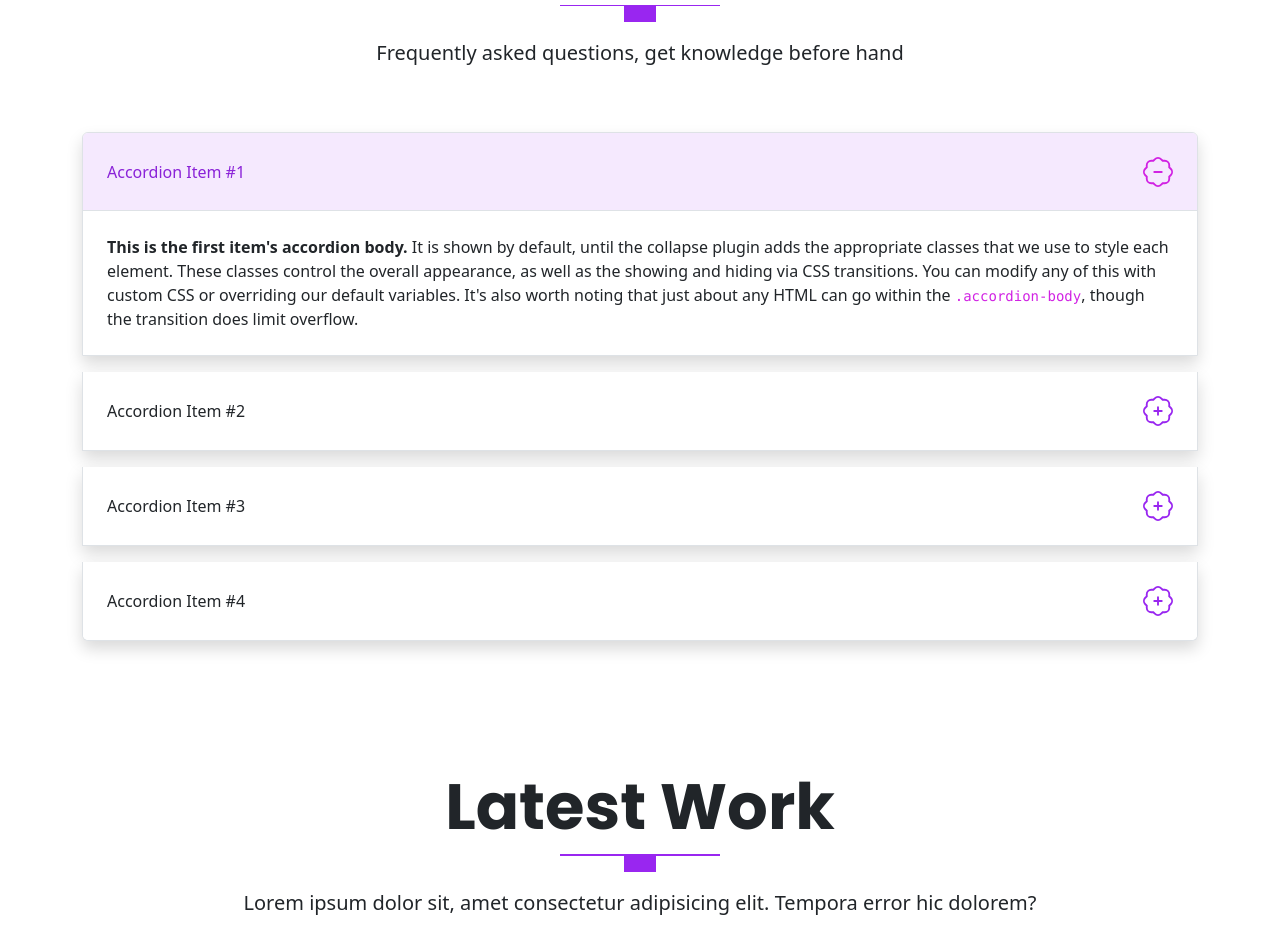
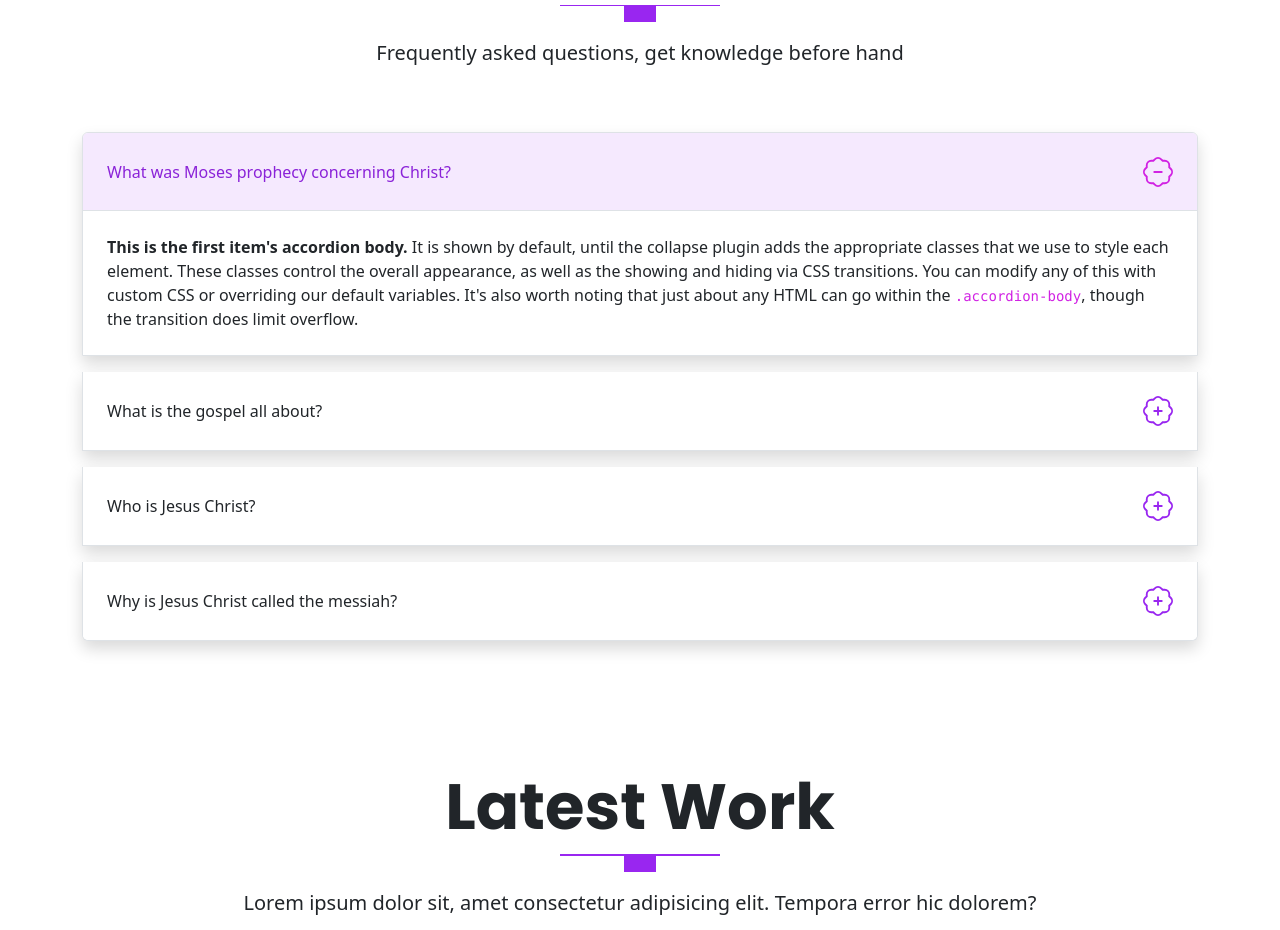
Before and after one commit to abojegabriel22/bootstrap-v5, a website: page index.html in a window 1280 px wide. Shown: the part 4446-5376 px from the top of the page. Drawn offline with Linux system fonts and the light colour scheme.

Commit message:
correction to video

```diff
--- a/index.html
+++ b/index.html
@@ -7,7 +7,7 @@
     <link rel="stylesheet" href="assets/css/style.css">
     <link rel="stylesheet" href="assets/css/fontawesome.css">
     <link rel="preconnect" href="https://fonts.gstatic.com" crossorigin>
-    <link rel="stylesheet" href="/assets/vendors/css/glightbox.min.css">
+    <link rel="stylesheet" href="assets/vendors/css/glightbox.min.css">
 <link href="https://fonts.googleapis.com/css2?family=Poppins:wght@400;500;600;700;800;900&display=swap" rel="stylesheet">
     <title>Learning bootstrap v5 with sass</title>
 </head>
@@ -73,7 +73,7 @@
             <div class="col-md-6 intros text-end">
               <div class="video-box">
                 <img src="images/arts/Coding _Monochromatic.png" alt="video illustrations" class="img-fluid">
-                <a href="https://www.youtube.com/watch?v=bXpFY-PoG_g&t=209s" class="glightbox">
+                <a href="#" class="glightbox">
                  <span>
                   <i class="fas fa-play-circle"></i>
                  </span>
@@ -401,7 +401,7 @@
                 <div class="accordion-item shadow mb-3">
                   <h2 class="accordion-header" id="headingOne">
                     <button class="accordion-button" type="button" data-bs-toggle="collapse" data-bs-target="#collapseOne" aria-expanded="true" aria-controls="collapseOne">
-                      Accordion Item #1
+                      What was Moses prophecy concerning Christ?
                     </button>
                   </h2>
                   <div id="collapseOne" class="accordion-collapse collapse show" aria-labelledby="headingOne" data-bs-parent="#accordionExample">
@@ -414,7 +414,7 @@
                 <div class="accordion-item shadow mb-3">
                   <h2 class="accordion-header" id="headingTwo">
                     <button class="accordion-button collapsed" type="button" data-bs-toggle="collapse" data-bs-target="#collapseTwo" aria-expanded="false" aria-controls="collapseTwo">
-                      Accordion Item #2
+                      What is the gospel all about?
                     </button>
                   </h2>
                   <div id="collapseTwo" class="accordion-collapse collapse" aria-labelledby="headingTwo" data-bs-parent="#accordionExample">
@@ -427,7 +427,7 @@
                 <div class="accordion-item shadow mb-3">
                   <h2 class="accordion-header" id="headingThree">
                     <button class="accordion-button collapsed" type="button" data-bs-toggle="collapse" data-bs-target="#collapseThree" aria-expanded="false" aria-controls="collapseThree">
-                      Accordion Item #3
+                      Who is Jesus Christ?
                     </button>
                   </h2>
                   <div id="collapseThree" class="accordion-collapse collapse" aria-labelledby="headingThree" data-bs-parent="#accordionExample">
@@ -440,7 +440,7 @@
                 <div class="accordion-item shadow mb-3">
                   <h2 class="accordion-header" id="headingFour">
                     <button class="accordion-button collapsed" type="button" data-bs-toggle="collapse" data-bs-target="#collapseFour" aria-expanded="false" aria-controls="collapseFour">
-                      Accordion Item #4
+                      Why is Jesus Christ called the messiah?
                     </button>
                   </h2>
                   <div id="collapseFour" class="accordion-collapse collapse" aria-labelledby="headingFour" data-bs-parent="#accordionExample">
```
